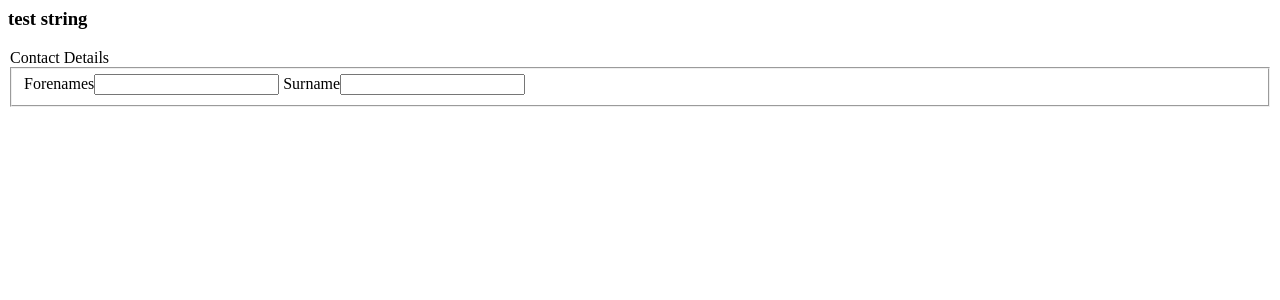
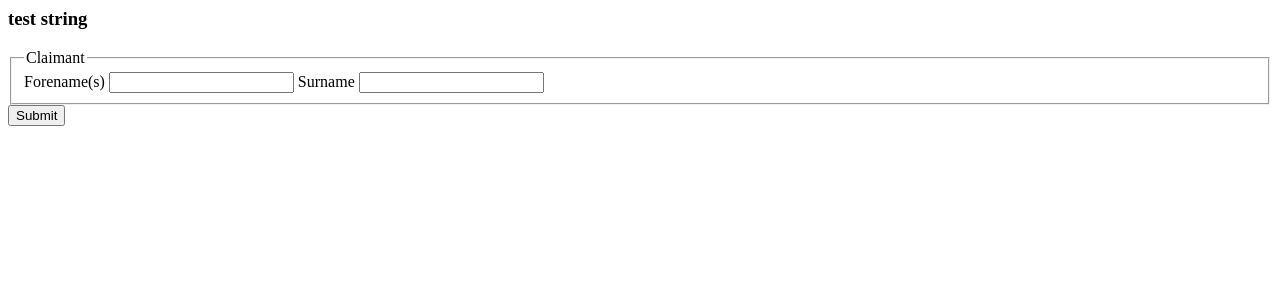
Before and after one commit to pmgandhi/rps-alpha, a Flask app: page /claimant-contact-details in a window 1280 px wide. Shown: the top 300 px of the page. Run offline with Flask 2, Linux system fonts and the light colour scheme.

Commit message:
switch to wtf for forms

```diff
--- /dev/null
+++ b/redundancy_payments_alpha/__init__.py
@@ -0,0 +1 @@
+__author__ = 'INSS'
--- /dev/null
+++ b/redundancy_payments_alpha/claimants_user_journey/forms/__init__.py
@@ -0,0 +1 @@
+__author__ = 'INSS'
--- /dev/null
+++ b/redundancy_payments_alpha/claimants_user_journey/forms/claimant_contact_details.py
@@ -0,0 +1,8 @@
+from flask_wtf import Form
+from wtforms import TextField
+from wtforms.validators import DataRequired
+
+
+class ClaimantContactDetails(Form):
+    forenames = TextField('Forename(s)', validators=[DataRequired()])
+    surname = TextField('Surname', validators=[DataRequired()])
--- a/redundancy_payments_alpha/claimants_user_journey/routes.py
+++ b/redundancy_payments_alpha/claimants_user_journey/routes.py
@@ -1,7 +1,9 @@
 from flask import Flask, render_template
-
+from forms.claimant_contact_details import ClaimantContactDetails
 
 app = Flask(__name__)
+app.secret_key = 'something_secure_and_secret'
+app.debug = True
 
 
 @app.route('/_status', methods=['GET'])
@@ -9,6 +11,9 @@ def status():
     return "everything is ok"
 
 
-@app.route('/claimant-contact-details', methods=['GET'])
+@app.route('/claimant-contact-details', methods=['GET', 'POST'])
 def claimant_contact_details():
-    return render_template('user_details.html')
+    form = ClaimantContactDetails()
+    if form.validate_on_submit():
+        return 'winner!'
+    return render_template('user_details.html', form=form)
--- /dev/null
+++ b/redundancy_payments_alpha/claimants_user_journey/templates/partials/_form_field.html
@@ -0,0 +1,11 @@
+{% macro form_field(field) %}
+    {% if field.errors %}
+        <ul>
+        {% for error in field.errors %}
+            <li>{{ error }}</li>
+        {% endfor %}
+        </ul>
+    {% endif %}
+    {{ field.label }}
+    {{ field }}
+{% endmacro %}
--- a/redundancy_payments_alpha/claimants_user_journey/templates/user_details.html
+++ b/redundancy_payments_alpha/claimants_user_journey/templates/user_details.html
@@ -1,3 +1,4 @@
+{% from "partials/_form_field.html" import form_field %}
 <html>
     <head>
         <title>Claimant Contact Details</title>
@@ -6,12 +7,14 @@
         <article>
             <section>
                 <h1>test string</h1>
-                <form>
-                    <legend>Contact Details</legend>
+                <form method="post" action="/claimant-contact-details">
                     <fieldset>
-                        <label for="claimant-details-forenames">Forenames</label><input id="claimant-details-forenames" type="text" name="forenames" />
-                        <label for="claimant-details-surname">Surname</label><input id="claimant-details-surname" type="text" name="surname" />
+                        <legend>Claimant</legend>
+                        {{ form.hidden_tag() }}
+                        {{ form_field(form.forenames) }}
+                        {{ form_field(form.surname) }}
                     </fieldset>
+                    <input type="submit" value="Submit" />
                 </form>
             </section>
         </article>
--- a/redundancy_payments_alpha/unit_tests/test_status.py
+++ b/redundancy_payments_alpha/unit_tests/test_status.py
@@ -1,4 +1,4 @@
-from claimants_user_journey import routes
+from ..claimants_user_journey import routes
 import unittest
 
 test_client = routes.app.test_client()
```
Also changed, not shown: redundancy_payments_alpha/unit_tests/test_claim_form_personal_details.py (deleted, +0 -14 lines), 1 other file.
